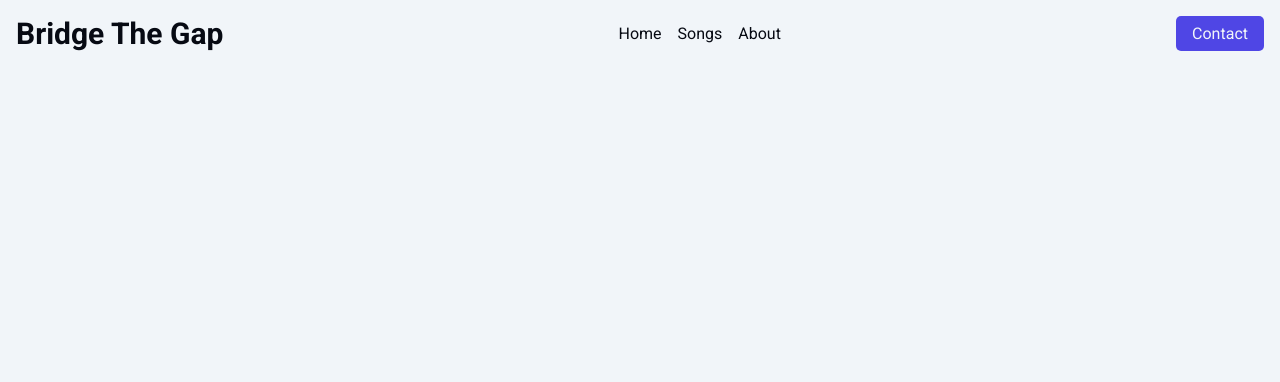
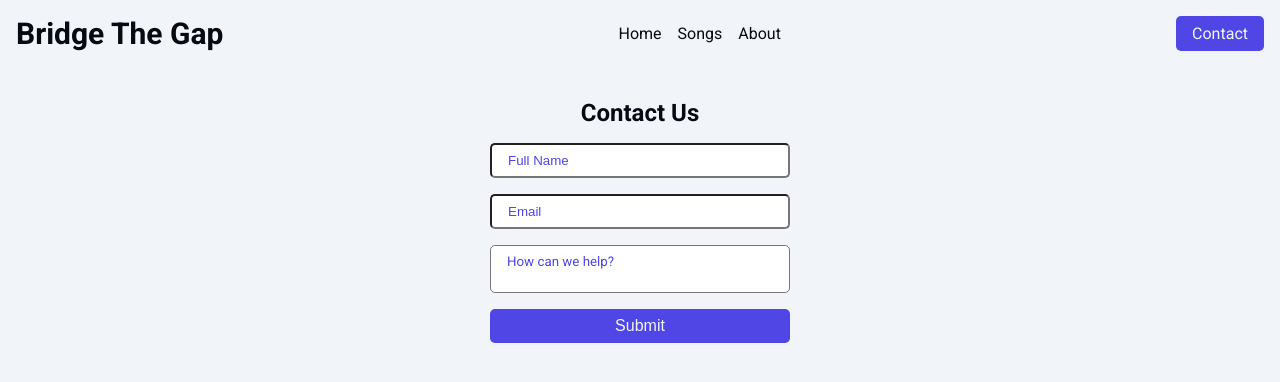
Before and after one commit to ericmignardi/bridge-the-gap, a plain HTML site: page frontend/contact.html in a window 1280 px wide. Drawn offline with Linux system fonts and the light colour scheme; a web font is replaced by a local one.

Commit message:
Completed rough draft of About and Contact page

```diff
--- a/frontend/contact.html
+++ b/frontend/contact.html
@@ -67,7 +67,49 @@
       </ul>
     </div>
 
-    <main></main>
+    <main>
+      <section id="contact" class="contact">
+        <div class="contact__container">
+          <form
+            action="https://api.web3forms.com/submit"
+            method="POST"
+            class="contact__form"
+          >
+            <h1 class="contact__title">Contact Us</h1>
+            <div class="contact__group">
+              <input
+                type="hidden"
+                name="access_key"
+                value="de8b19a8-0694-4700-ad26-aefc9bddb3b8"
+              />
+              <input
+                type="text"
+                name="name"
+                class="contact__input"
+                placeholder="Full Name"
+                required
+              />
+              <input
+                type="email"
+                name="email"
+                class="contact__input"
+                placeholder="Email"
+                required
+              />
+              <textarea
+                name="comment"
+                placeholder="How can we help?"
+                class="contact__input"
+                required
+              ></textarea>
+              <button type="submit" class="contact__button button">
+                Submit
+              </button>
+            </div>
+          </form>
+        </div>
+      </section>
+    </main>
 
     <script src="/frontend/js/script.js"></script>
   </body>
--- a/frontend/css/pages/contact.css
+++ b/frontend/css/pages/contact.css
@@ -1,3 +1,52 @@
+.contact {
+    display: flex;
+    flex-direction: column;
+    justify-content: center;
+    align-items: center;
+    padding: 2rem 1rem;
+}
+
+.contact .contact__container {
+    display: flex;
+    flex-direction: column;
+    justify-content: center;
+    align-items: center;
+}
+
+.contact .contact__container .contact__form .contact__title {
+    text-align: center;
+    margin-bottom: 1rem;
+}
+
+.contact .contact__container .contact__form .contact__group {
+    display: flex;
+    flex-direction: column;
+    justify-content: center;
+    gap: 1rem;
+}
+
+.contact .contact__container .contact__form .contact__group .contact__input {
+    border-radius: 5px;
+    padding: 0.5rem 1rem;
+    outline: none;
+}
+
+.contact .contact__container .contact__form .contact__group .contact__input::placeholder {
+    color: var(--clr-indigo);
+}
+
+.contact .contact__container .contact__form .contact__group textarea {
+    resize: none;
+    font-family: "Roboto", serif;
+}
+
+.contact .contact__container .contact__form .contact__group .contact__button {
+    transition: all 0.3s;
+}
+
+.contact .contact__container .contact__form .contact__group .contact__button:hover {
+    transform: scale(110%);
+}
 
 
 /* XS */
@@ -11,14 +60,18 @@
 } */
 
 /* M */
-/* @media (min-width: 768px) {
-
-} */
+@media (min-width: 768px) {
+    .contact .contact__container .contact__form {
+        width: 250px;
+    }
+}
 
 /* L */
-/* @media (min-width: 1024px) {
-
-} */
+@media (min-width: 1024px) {
+    .contact .contact__container .contact__form {
+        width: 300px;
+    }
+}
 
 /* XL */
 /* @media (min-width: 1280px) {
```
Also changed, not shown: frontend/about.html (+24 -1 lines), frontend/css/pages/about.css (+38 -4 lines), frontend/public/profile-pic.png (added).
